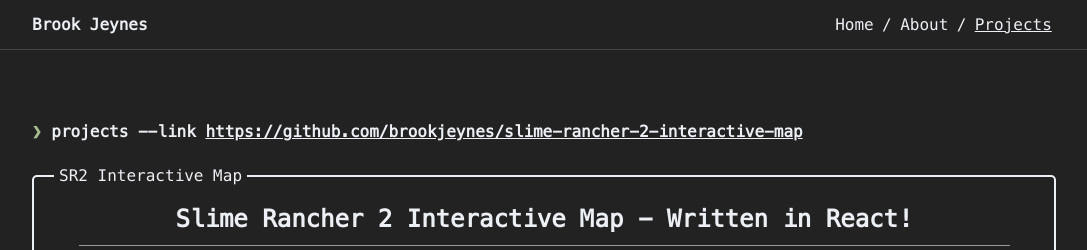
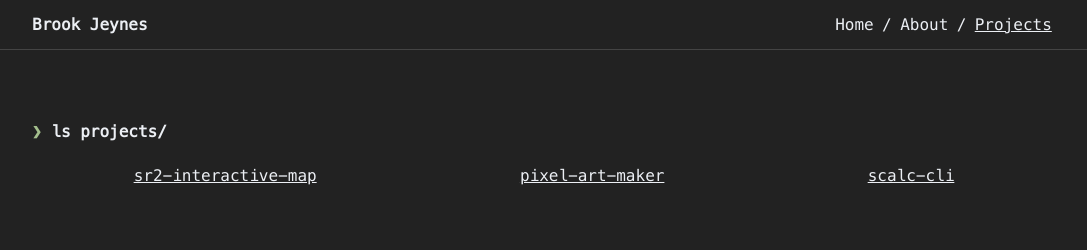
Before and after one commit to BrookJeynes/brookjeynes.dev, a React (Create React App) app: page /#/projects in a window 1280 px wide. Shown: the top 250 px of the page, without its empty margins (96-1183 px from the left). Built offline with nearby package versions, Linux system fonts and the light colour scheme.

Commit message:
added projects ls

```diff
--- a/package.json
+++ b/package.json
@@ -12,7 +12,6 @@
     "react-dom": "^18.2.0",
     "react-router-dom": "^6.3.0",
     "react-scripts": "5.0.1",
-    "react-type-animation": "^2.1.1",
     "web-vitals": "^2.1.4"
   },
   "scripts": {
--- a/public/index.html
+++ b/public/index.html
@@ -7,7 +7,7 @@
     <meta name="theme-color" content="#000000" />
     <meta
       name="description"
-      content="Web site created using create-react-app"
+      content="brookjeynes.dev"
     />
     <link rel="apple-touch-icon" href="%PUBLIC_URL%/logo192.png" />
     <!--
@@ -24,7 +24,7 @@
       work correctly both with client-side routing and a non-root public URL.
       Learn how to configure a non-root public URL by running `npm run build`.
     -->
-    <title>React App</title>
+    <title>Brook Jeynes</title>
   </head>
   <body>
     <noscript>You need to enable JavaScript to run this app.</noscript>
--- a/src/pages/Projects.jsx
+++ b/src/pages/Projects.jsx
@@ -215,9 +215,44 @@ Usage: scalc [OPTIONS] IP_ADDRESS
 }
 
 const Projects = () => {
+  const projects = {
+    "sr2-interactive-map": {
+      name: "Slime Rancher 2 Interactive Map",
+      link: "https://github.com/BrookJeynes/slime-rancher-2-interactive-map"
+    },
+    "pixel-art-maker": {
+      name: "Pixel Art Maker",
+      link: "https://github.com/BrookJeynes/pixel-art-maker"
+    },
+    "scalc-cli": {
+      name: "scalc - Subnetting calculator",
+      link: "https://github.com/BrookJeynes/slime-rancher-2-interactive-map"
+    },
+  }
+
   return (
     <div className="page-container">
       <div className="projects-container">
+        <div className="project">
+          <Command tag="p"
+            command={<span>ls projects/</span>}
+            blink={false}
+            />
+
+          <div className="flex justify-around my-5">
+            { Object.keys(projects).map(key => {
+              const project = projects[key];
+
+              return (
+                <div>
+                  <Link link={project.link} text={key} />
+                </div>
+              )
+            })
+          }
+          </div>
+        </div>
+
         <div className="project">
           <Command tag='p'
             command={<span>projects --link <Link
```
Also changed, not shown: 1 other file (tests, documents, lock files or other folders).
